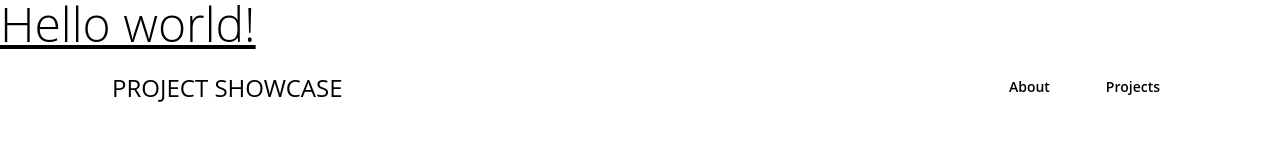
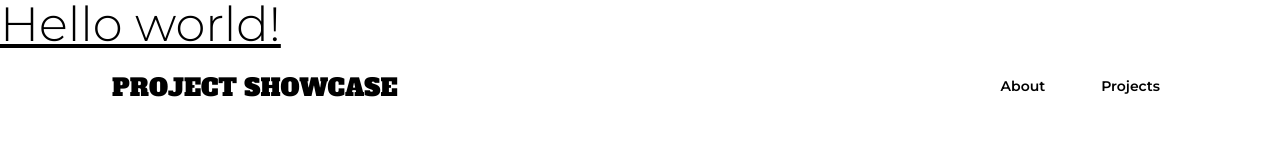
Before and after one commit to tejdevcode/tailwindspotlight, a website: page index.html in a window 1280 px wide. Drawn offline with Linux system fonts and the light colour scheme.

Commit message:
config update

```diff
--- a/index.html
+++ b/index.html
@@ -5,6 +5,11 @@
    <meta charset="UTF-8">
    <meta name="viewport" content="width=device-width, initial-scale=1.0">
    <title>Tailwind Spotlight Project </title>
+   <link rel="preconnect" href="https://fonts.googleapis.com">
+   <link rel="preconnect" href="https://fonts.gstatic.com" crossorigin>
+   <link
+      href="https://fonts.googleapis.com/css2?family=Alfa+Slab+One&family=Bebas+Neue&family=Montserrat:ital,wght@0,100..900;1,100..900&display=swap"
+      rel="stylesheet">
    <link href="./src/app.css" rel="stylesheet">
 </head>
 
@@ -13,7 +18,7 @@
       Hello world!
    </h1>
    <nav id="nav" class="max-w-6xl mx-auto flex flex-row justify-between mt-3 px-12 py-3">
-      <h1 class="text-2xl uppercase">Project Showcase</h1>
+      <h1 class="text-2xl uppercase font-h2">Project Showcase</h1>
       <div class="flex flex-row items-center gap-5 md:gap-10">
          <div class="group">
             <a href="#hero" class="p-2 text-sm font-semibold group-hover:text-indigo-600">About</a>
--- a/tailwind.config.js
+++ b/tailwind.config.js
@@ -3,7 +3,9 @@ module.exports = {
   content: ["./src/**/*.{html,js}", './*html'],
   theme: {
     fontFamily: {
-      sans: ['Open Sans'],
+      sans: ['Montserrat', '"Open Sans"'],
+      'h2': ['"Alfa Slab One"', '"Open Sans"'],
+      'h3': ['"Bebas Neue"', '"Open Sans"']
     },
     extend: {},
   },
```
Also changed, not shown: src/app.css, 1 other file.
